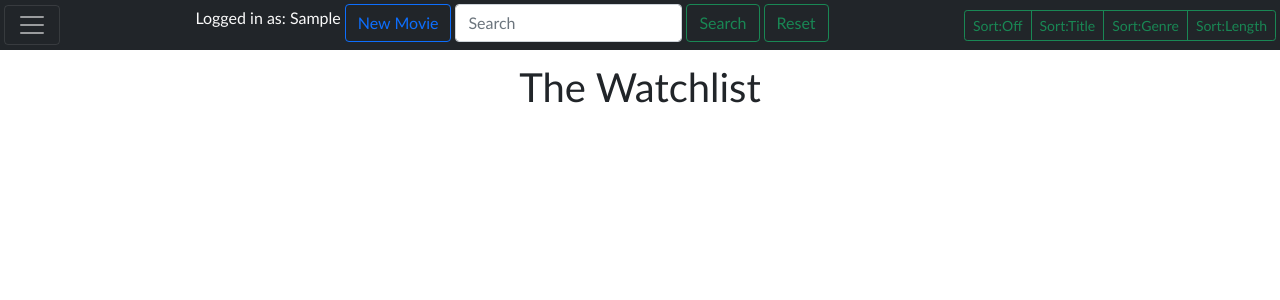
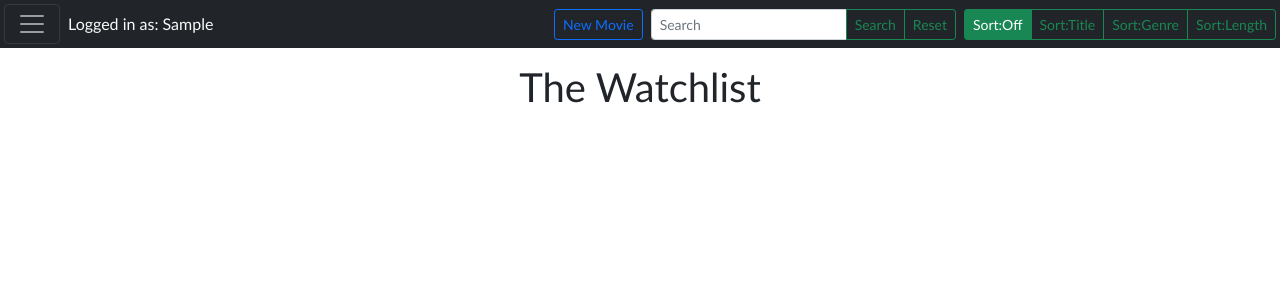
Before and after one commit to UnixBird-ps/python_assign1, a Flask app: page / in a window 1280 px wide. Shown: the top 300 px of the page. Run offline with Flask 2, Linux system fonts and the light colour scheme; the visitor is signed in with stand-in values (Sample User, id 1); data comes from the database, SQL or seed files in the repository; data that the repository does not hold is empty; some libraries are stand-ins or nearby versions.

Commit message:
Added different color for sort buttons

```diff
--- a/website/templates/home.html
+++ b/website/templates/home.html
@@ -1,33 +1,65 @@
 {% extends "base.html" %}
 {% block navbar_content %}
-<div class="d-flex flex-wrap form-inline">
+<div class="ms-2 me-auto"><!-- pb-1 mb-0 -->
 	<!-- Display username of currently logged in user -->
-	<div class="unselectable username me-1">
-		<span class="align-middle text-nowrap">Logged in as: {{ user.first_name }}</span>
-	</div>
-	<!-- Create a New movie button -->
-	<div class="me-1 mb-1">
-		<button class="btn btn-outline-primary text-nowrap" data-bs-toggle="modal" data-bs-target="#modal-new-movie" value="New Movie">New Movie</button>
-	</div>
-	<!-- Create a search form -->
-	<div class="d-flex mb-1">
-		<input class="form-control me-1" type="search" name="search_term" id="search_term" data-lastvalue="" placeholder="Search" aria-label="Search" oninput="handleSearchReset( this)">
-		<button class="btn btn-outline-success me-1" type="submit" id="search_submit" onclick="reqMoviesAsHtmlListItems( document.getElementById( 'search_term' ).value )">Search</button>
-		<button class="btn btn-outline-success" type="reset" onclick="reqMoviesAsHtmlListItems()">Reset</button>
+	<div class="d-flex float-start unselectable username text-nowrap me-1">
+		<!--span class="text-nowrap"-->Logged in as: {{ user.first_name }}<!--/span-->
 	</div>
 </div>
-<div class="d-flex btn-group text-center mt-0">
-	<button class="btn btn-outline-success btn-sm" onclick="reqSorted( '' )">Sort:Off</button>
-	<button class="btn btn-outline-success btn-sm" onclick="reqSorted( 'title' )">Sort:Title</button>
-	<button class="btn btn-outline-success btn-sm" onclick="reqSorted( 'genre' )">Sort:Genre</button>
-	<button class="btn btn-outline-success btn-sm" onclick="reqSorted( 'length' )">Sort:Length</button>
+<div class="d-flex py-1 mb-0 me-2"><!-- mb-0 -->
+	<!-- Create a New movie button -->
+	<div class="text-center"> <!-- mb-1 -->
+		<button class="btn btn-outline-primary btn-sm text-nowrap" data-bs-toggle="modal" data-bs-target="#modal-new-movie" value="New Movie">New Movie</button>
+	</div>
+</div>
+<div class="d-flex py-1 mb-0 me-2"><!-- mb-0 -->
+	<!-- Create a search form -->
+	<div class="input-group input-group-sm"><!-- mb-1 -->
+		<input class="form-control form-control-sm" type="search" name="search_term" id="search_term" data-lastvalue="" placeholder="Search" aria-label="Search" oninput="handleSearchReset( this)">
+		<button class="btn btn-sm btn-outline-success" type="submit" id="search_submit" onclick="reqMoviesAsHtmlListItems( document.getElementById( 'search_term' ).value )">Search</button>
+		<button class="btn btn-sm btn-outline-success" type="button" onclick="reqMoviesAsHtmlListItems()">Reset</button>
+	</div>
+</div>
+<div class="d-flex py-1 mb-0"><!-- mb-0 -->
+<div class="btn-group btn-group-sm" id="sort-buttons-container"><!-- -->
+{% if sort_key == '' %}
+	<button id="btn_sort_off" class="btn btn-success         btn-sm" onclick="reqSorted( '' )">Sort:Off</button>
+	<button id="btn_sort_title" class="btn btn-outline-success btn-sm" onclick="reqSorted( 'title' )">Sort:Title</button>
+	<button id="btn_sort_genre" class="btn btn-outline-success btn-sm" onclick="reqSorted( 'genre' )">Sort:Genre</button>
+	<button id="btn_sort_length" class="btn btn-outline-success btn-sm" onclick="reqSorted( 'length' )">Sort:Length</button>
+{% endif %}
+{% if sort_key == 'title' %}
+	<button id="btn_sort_off" class="btn btn-outline-success btn-sm" onclick="reqSorted( '' )">Sort:Off</button>
+	<button id="btn_sort_title" class="btn btn-success         btn-sm" onclick="reqSorted( 'title' )">Sort:Title</button>
+	<button id="btn_sort_genre" class="btn btn-outline-success btn-sm" onclick="reqSorted( 'genre' )">Sort:Genre</button>
+	<button id="btn_sort_length" class="btn btn-outline-success btn-sm" onclick="reqSorted( 'length' )">Sort:Length</button>
+{% endif %}
+{% if sort_key == 'genre' %}
+	<button id="btn_sort_off" class="btn btn-outline-success btn-sm" onclick="reqSorted( '' )">Sort:Off</button>
+	<button id="btn_sort_title" class="btn btn-outline-success btn-sm" onclick="reqSorted( 'title' )">Sort:Title</button>
+	<button id="btn_sort_genre" class="btn btn-success         btn-sm" onclick="reqSorted( 'genre' )">Sort:Genre</button>
+	<button id="btn_sort_length" class="btn btn-outline-success btn-sm" onclick="reqSorted( 'length' )">Sort:Length</button>
+{% endif %}
+{% if sort_key == 'length' %}
+	<button id="btn_sort_off" class="btn btn-outline-success btn-sm" onclick="reqSorted( '' )">Sort:Off</button>
+	<button id="btn_sort_title" class="btn btn-outline-success btn-sm" onclick="reqSorted( 'title' )">Sort:Title</button>
+	<button id="btn_sort_genre" class="btn btn-outline-success btn-sm" onclick="reqSorted( 'genre' )">Sort:Genre</button>
+	<button id="btn_sort_length" class="btn btn-success         btn-sm" onclick="reqSorted( 'length' )">Sort:Length</button>
+{% endif %}
+</div>
 </div>
 {% endblock %}
 {% block page_content %}
 <!--div class="justify-content-center" id="movies_container"-->
+{% if search_result %}
 <!-- Create a list -->
 <ul class="list-group list-group-flush" id="movies">
 </ul>
+{% else %}
+<div class="row justify-content-center">
+	The list is empty / No movies found
+</div>
+{% endif %}
 <!--/div-->
 <!-- Create a modal dialog for displaying a larger movie poster that lets user change the poster url -->
 <div class="modal" id="modal-poster" tabindex="-1">
```
